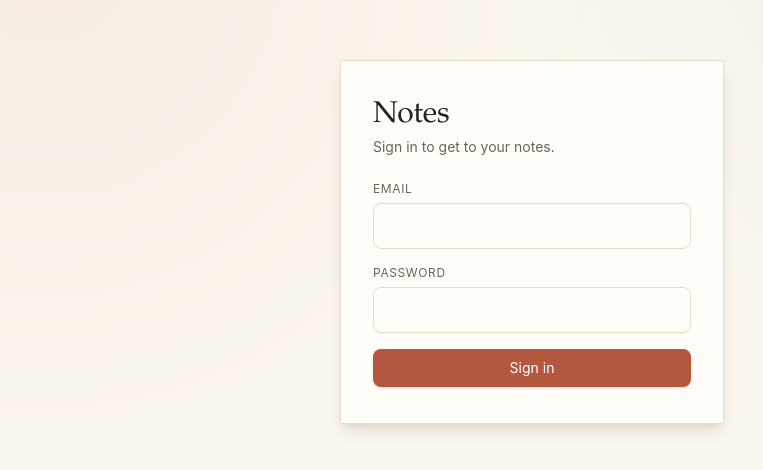
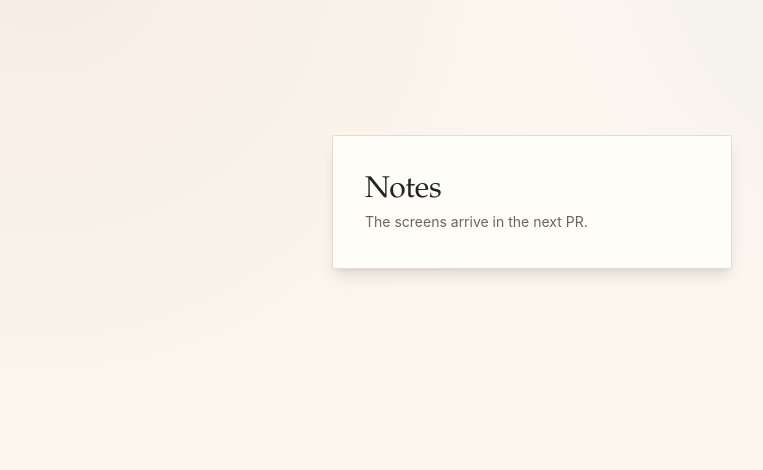
Before and after one commit to qureshikaif/cohort-9-mern-7473-muhammad, a React (Vite) app in the folder frontend/: page / in a window 1280 px wide. Shown: the part 198-668 px from the top of the page, without its empty margins (108-871 px from the left). Built offline with nearby package versions, Linux system fonts and the light colour scheme.

Commit message:
chore: put back the theme tokens the auth screens need

```diff
--- a/frontend/src/App.tsx
+++ b/frontend/src/App.tsx
@@ -1,23 +1,10 @@
-import { useState } from 'react';
-import Login from './Login';
-import Notes from './Notes';
-
 export default function App() {
-  const [token, setToken] = useState(localStorage.getItem('token') ?? '');
-
-  function login(newToken: string) {
-    localStorage.setItem('token', newToken);
-    setToken(newToken);
-  }
-
-  function logout() {
-    localStorage.removeItem('token');
-    setToken('');
-  }
-
   return (
-    <div className="desk-glow min-h-screen px-5 py-10">
-      {token ? <Notes token={token} onLogout={logout} /> : <Login onLogin={login} />}
+    <div className="desk-glow grid min-h-screen place-items-center px-5">
+      <div className="w-full max-w-100 rounded-xs border border-edge bg-sheet px-8 py-9 shadow-lg">
+        <h1 className="mb-1 font-serif text-3xl font-medium">Notes</h1>
+        <p className="text-sm text-ink-soft">The screens arrive in the next PR.</p>
+      </div>
     </div>
   );
 }
--- a/frontend/src/Login.tsx
+++ /dev/null
@@ -1,70 +0,0 @@
-import { useState } from 'react';
-import type { FormEvent } from 'react';
-import { Alert, Button, Field } from './components/ui';
-
-export default function Login({ onLogin }: { onLogin: (token: string) => void }) {
-  const [email, setEmail] = useState('');
-  const [password, setPassword] = useState('');
-  const [error, setError] = useState('');
-  const [busy, setBusy] = useState(false);
-
-  async function submit(event: FormEvent) {
-    event.preventDefault();
-    setError('');
-    setBusy(true);
-
-    try {
-      const res = await fetch('/api/auth/login', {
-        method: 'POST',
-        headers: { 'Content-Type': 'application/json' },
-        body: JSON.stringify({ email, password }),
-      });
-      const data = await res.json();
-
-      if (!res.ok) {
-        setError(data.message ?? 'Could not sign in');
-        return;
-      }
-
-      onLogin(data.accessToken);
-    } catch {
-      setError('Could not reach the server');
-    } finally {
-      setBusy(false);
-    }
-  }
-
-  return (
-    <div className="grid min-h-screen place-items-center px-5">
-      <form
-        onSubmit={submit}
-        className="w-full max-w-sm rounded-xs border border-edge bg-sheet px-8 py-9 shadow-lg"
-      >
-        <h1 className="mb-1 font-serif text-3xl font-medium">Notes</h1>
-        <p className="mb-6 text-sm text-ink-soft">Sign in to get to your notes.</p>
-
-        {error ? <Alert>{error}</Alert> : null}
-
-        <Field
-          id="email"
-          label="Email"
-          type="email"
-          value={email}
-          onChange={(e) => setEmail(e.target.value)}
-        />
-
-        <Field
-          id="password"
-          label="Password"
-          type="password"
-          value={password}
-          onChange={(e) => setPassword(e.target.value)}
-        />
-
-        <Button type="submit" variant="primary" className="w-full" disabled={busy}>
-          {busy ? 'Signing in...' : 'Sign in'}
-        </Button>
-      </form>
-    </div>
-  );
-}
--- a/frontend/src/Notes.tsx
+++ /dev/null
@@ -1,69 +0,0 @@
-import { useEffect, useState } from 'react';
-import { Alert, Button, Spinner } from './components/ui';
-
-interface Note {
-  id: string;
-  title: string;
-  updatedAt: string;
-}
-
-export default function Notes({ token, onLogout }: { token: string; onLogout: () => void }) {
-  const [notes, setNotes] = useState<Note[]>([]);
-  const [loading, setLoading] = useState(true);
-  const [error, setError] = useState('');
-
-  useEffect(() => {
-    async function load() {
-      try {
-        const res = await fetch('/api/notes', {
-          headers: { Authorization: 'Bearer ' + token },
-        });
-        const data = await res.json();
-
-        if (!res.ok) {
-          setError(data.message ?? 'Could not load your notes');
-          return;
-        }
-
-        setNotes(data.items);
-      } catch {
-        setError('Could not reach the server');
-      } finally {
-        setLoading(false);
-      }
-    }
-
-    void load();
-  }, [token]);
-
-  return (
-    <div className="mx-auto w-full max-w-3xl">
-      <header className="mb-6 flex items-center justify-between">
-        <h1 className="font-serif text-3xl font-medium">Notes</h1>
-        <Button onClick={onLogout}>Sign out</Button>
-      </header>
-
-      {error ? <Alert>{error}</Alert> : null}
-
-      {loading ? <Spinner label="Loading your notes" /> : null}
-
-      {!loading && notes.length === 0 && !error ? (
-        <p className="text-sm text-ink-soft">Nothing here yet.</p>
-      ) : null}
-
-      <ul className="grid gap-3">
-        {notes.map((note) => (
-          <li
-            key={note.id}
-            className="rounded-xs border border-edge bg-sheet px-5 py-4 shadow-sm"
-          >
-            <h2 className="font-serif text-lg">{note.title}</h2>
-            <p className="mt-1 text-xs text-ink-soft">
-              {new Date(note.updatedAt).toLocaleDateString()}
-            </p>
-          </li>
-        ))}
-      </ul>
-    </div>
-  );
-}
--- a/frontend/src/index.css
+++ b/frontend/src/index.css
@@ -5,7 +5,10 @@
   --sheet: #fffdf8;
   --ink: #262320;
   --ink-soft: #6b6459;
+  --ink-faint: #a89e8f;
   --edge: #e6dcc9;
+  --rule: #d9e3ef;
+  --margin-line: #e2a9a0;
   --accent: #b4573f;
   --accent-soft: #f3e2dc;
   --danger: #a8342b;
@@ -19,7 +22,10 @@
     --sheet: #1c1f25;
     --ink: #e9e4d9;
     --ink-soft: #a29c90;
+    --ink-faint: #6d6862;
     --edge: #2a2e36;
+    --rule: #2b323d;
+    --margin-line: #7d4a44;
     --accent: #e08163;
     --accent-soft: #2e2320;
     --danger: #e2726a;
@@ -31,7 +37,10 @@
   --color-sheet: var(--sheet);
   --color-ink: var(--ink);
   --color-ink-soft: var(--ink-soft);
+  --color-ink-faint: var(--ink-faint);
   --color-edge: var(--edge);
+  --color-rule: var(--rule);
+  --color-margin-line: var(--margin-line);
   --color-accent: var(--accent);
   --color-accent-soft: var(--accent-soft);
   --color-danger: var(--danger);
@@ -40,7 +49,34 @@
 
   --ease-paper: cubic-bezier(0.22, 0.61, 0.36, 1);
 
+  --animate-page-in: page-in 420ms var(--ease-paper) both;
+  --animate-sheet-in: sheet-in 520ms var(--ease-paper) both;
+  --animate-card-in: card-in 420ms var(--ease-paper) both;
   --animate-nudge: nudge 380ms var(--ease-paper);
+  --animate-float: float 7s ease-in-out infinite;
+  --animate-sway: sway 9s ease-in-out infinite;
+  --animate-draw: draw 2.4s var(--ease-paper) 500ms forwards;
+
+  @keyframes page-in {
+    from {
+      opacity: 0;
+      transform: translateY(10px);
+    }
+  }
+
+  @keyframes sheet-in {
+    from {
+      opacity: 0;
+      transform: translateY(18px) rotate(-1deg);
+    }
+  }
+
+  @keyframes card-in {
+    from {
+      opacity: 0;
+      transform: translateY(14px) rotate(1deg);
+    }
+  }
 
   @keyframes nudge {
     20% {
@@ -53,6 +89,32 @@
       transform: translateX(-2px);
     }
   }
+
+  @keyframes float {
+    50% {
+      transform: translateY(-9px);
+    }
+  }
+
+  @keyframes sway {
+    50% {
+      transform: rotate(2.5deg);
+    }
+  }
+
+  @keyframes draw {
+    to {
+      stroke-dashoffset: 0;
+    }
+  }
+}
+
+@utility ruled {
+  background-image: repeating-linear-gradient(
+    to bottom,
+    transparent 0 27px,
+    var(--rule) 27px 28px
+  );
 }
 
 @utility desk-glow {
@@ -69,6 +131,70 @@ body {
   -webkit-font-smoothing: antialiased;
 }
 
+@layer components {
+  .note-prose {
+    line-height: 28px;
+  }
+
+  .note-prose:focus {
+    outline: none;
+  }
+
+  .note-prose > * {
+    margin: 0 0 28px;
+  }
+
+  .note-prose h1,
+  .note-prose h2,
+  .note-prose h3 {
+    font-family: var(--font-serif);
+    font-weight: 500;
+    line-height: 28px;
+  }
+
+  .note-prose h1 {
+    font-size: 1.5rem;
+  }
+
+  .note-prose h2 {
+    font-size: 1.25rem;
+  }
+
+  .note-prose ul,
+  .note-prose ol {
+    padding-left: 24px;
+  }
+
+  .note-prose ul {
+    list-style: disc;
+  }
+
+  .note-prose ol {
+    list-style: decimal;
+  }
+
+  .note-prose blockquote {
+    padding-left: 16px;
+    border-left: 3px solid var(--accent);
+    color: var(--ink-soft);
+  }
+
+  .note-prose code {
+    padding: 1px 5px;
+    border-radius: 4px;
+    background: color-mix(in srgb, var(--ink) 8%, transparent);
+    font-size: 0.9em;
+  }
+
+  .note-prose p.is-editor-empty:first-child::before {
+    content: attr(data-placeholder);
+    float: left;
+    height: 0;
+    color: var(--ink-faint);
+    pointer-events: none;
+  }
+}
+
 @media (prefers-reduced-motion: reduce) {
   *,
   *::before,
```
